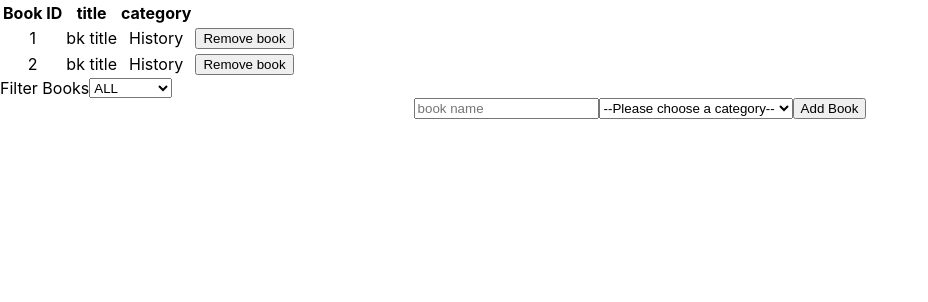
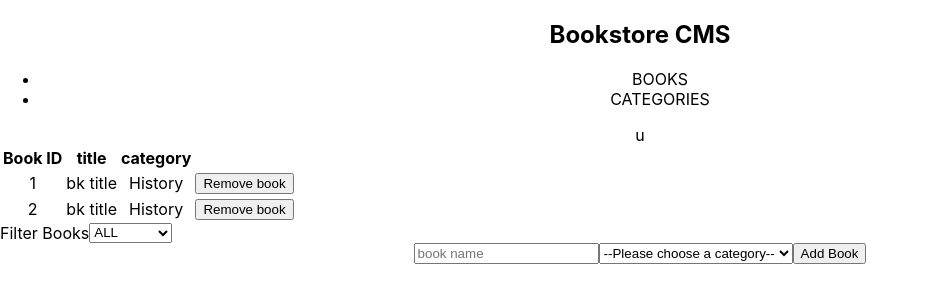
Before and after one commit to bini-i/Redux-Book-Store, a React (Create React App) app: page / in a window 1280 px wide. Shown: the top 302 px of the page, without its empty margins (0-928 px from the left). Built offline with nearby package versions, Linux system fonts and the light colour scheme.

Commit message:
Add header HTML
- Bookstore logo and options

```diff
--- a/src/App.js
+++ b/src/App.js
@@ -5,8 +5,20 @@ import BooksForm from './components/BooksForm';
 function App() {
   return (
     <div className="App">
-      <BooksList/>
-      <BooksForm/>
+      <section className='header'>
+        <h1>Bookstore CMS</h1>
+        <ul>
+          <li>BOOKS</li>
+          <li>CATEGORIES</li>
+        </ul>
+        <span className='user'>
+          u
+        </span>
+      </section>
+      <section className='book-body'>
+        <BooksList/>
+        <BooksForm/>
+      </section>
     </div>
   );
 }
```
